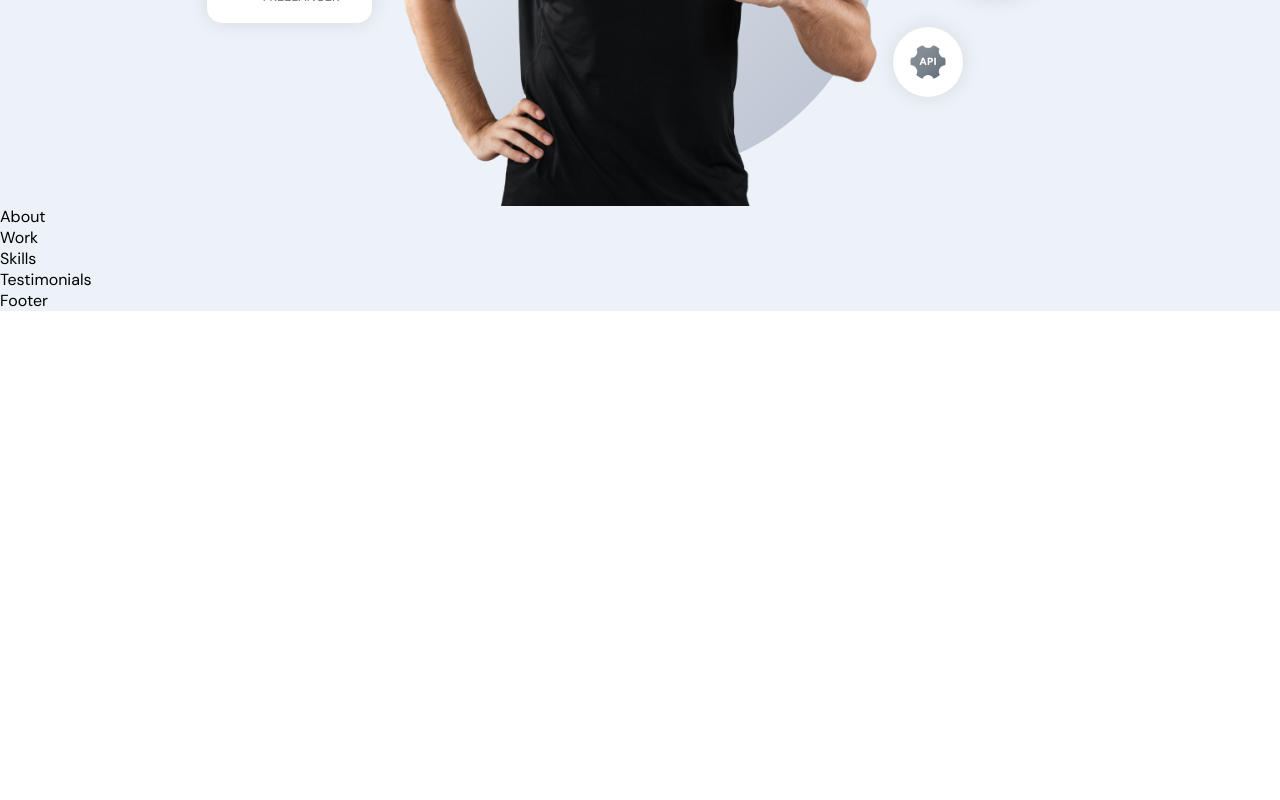
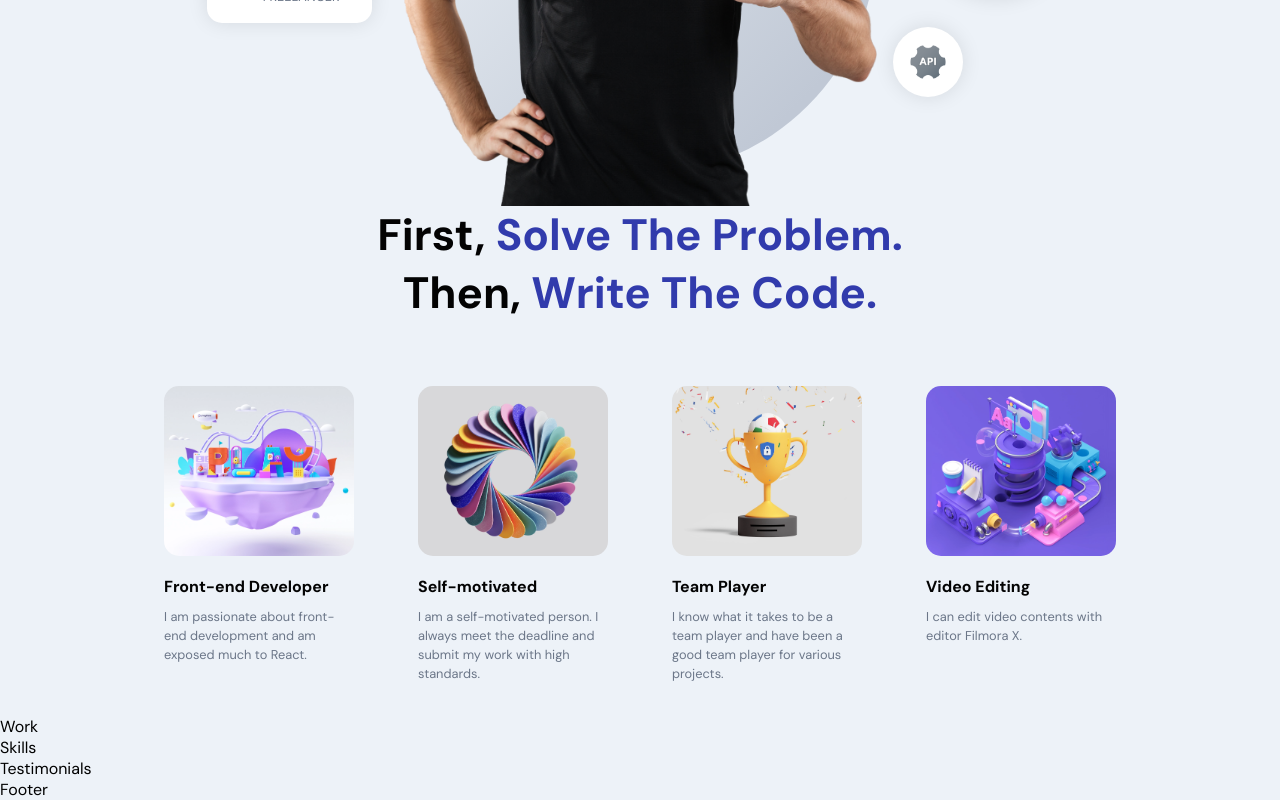
Before and after one commit to lvd1999/portfolio-website, a React (Create React App) app in the folder frontend_react/: page / in a window 1280 px wide. Shown: the part 484-1284 px from the top of the page. Before the commit the page ends 800 px from the top, so only its background shows below. Built offline with nearby package versions, Linux system fonts and the light colour scheme.

Commit message:
implementation and stylings on about section

```diff
--- a/frontend_react/src/container/About/About.jsx
+++ b/frontend_react/src/container/About/About.jsx
@@ -1,9 +1,63 @@
-import React from 'react';
+import React, { useState, useEffect } from 'react';
+import { motion } from 'framer-motion';
+import './About.scss';
+import { images } from '../../constants';
 
-import './About.scss';
+const abouts = [
+  {
+    title: 'Front-end Developer',
+    description:
+      'I am passionate about front-end development and am exposed much to React.',
+    imgUrl: images.about01,
+  },
+  {
+    title: 'Self-motivated',
+    description:
+      'I am a self-motivated person. I always meet the deadline and submit my work with high standards.',
+    imgUrl: images.about02,
+  },
+  {
+    title: 'Team Player',
+    description:
+      'I know what it takes to be a team player and have been a good team player for various projects.',
+    imgUrl: images.about03,
+  },
+  {
+    title: 'Video Editing',
+    description: 'I can edit video contents with editor Filmora X.',
+    imgUrl: images.about04,
+  },
+];
 
 const About = () => {
-  return <div>About</div>;
+  return (
+    <>
+      <h2 className="head-text">
+        First, <span>Solve the Problem.</span>
+        <br /> Then, <span>Write the Code.</span>
+      </h2>
+
+      <div className="app__profiles">
+        {abouts.map((about, index) => (
+          <motion.div
+            whileInView={{ opacity: 1 }}
+            whileHover={{ scale: 1.1 }}
+            transition={{ duration: 0.5, type: 'tween' }}
+            className="app__profile-item"
+            key={about.title + index}
+          >
+            <img src={about.imgUrl} alt={about.title} />
+            <h2 className="bold-text" style={{ marginTop: 20 }}>
+              {about.title}
+            </h2>
+            <p className="p-text" style={{ marginTop: 10 }}>
+              {about.description}
+            </p>
+          </motion.div>
+        ))}
+      </div>
+    </>
+  );
 };
 
 export default About;
--- a/frontend_react/src/container/About/About.scss
+++ b/frontend_react/src/container/About/About.scss
@@ -0,0 +1,38 @@
+.app__about {
+  flex: 1;
+  width: 100%;
+  flex-direction: column;
+}
+
+.app__profiles {
+  display: flex;
+  justify-content: center;
+  align-items: flex-start;
+  flex-wrap: wrap;
+  margin-top: 2rem;
+}
+
+.app__profile-item {
+  width: 190px;
+  display: flex;
+  justify-content: flex-start;
+  align-items: flex-start;
+  flex-direction: column;
+  margin: 2rem;
+
+  img {
+    width: 100%;
+    height: 170px;
+    border-radius: 15px;
+    object-fit: cover;
+  }
+
+  @media screen and (min-width: 2000px) {
+    width: 370px;
+    margin: 2rem 4rem;
+
+    img {
+      height: 320px;
+    }
+  }
+}
```
